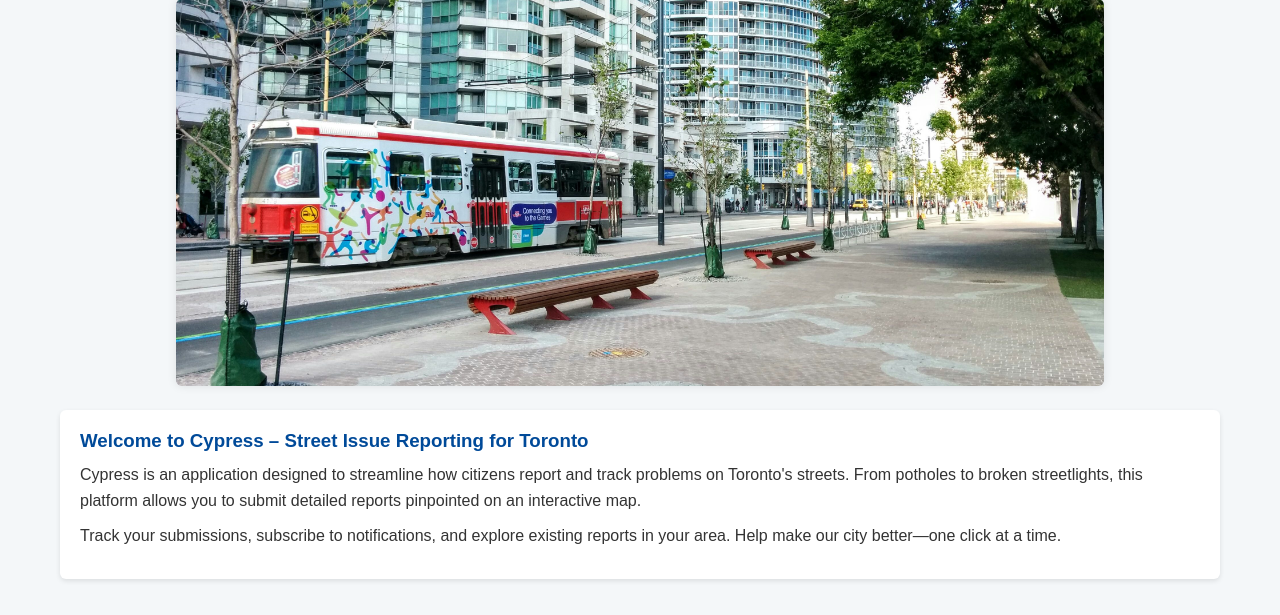
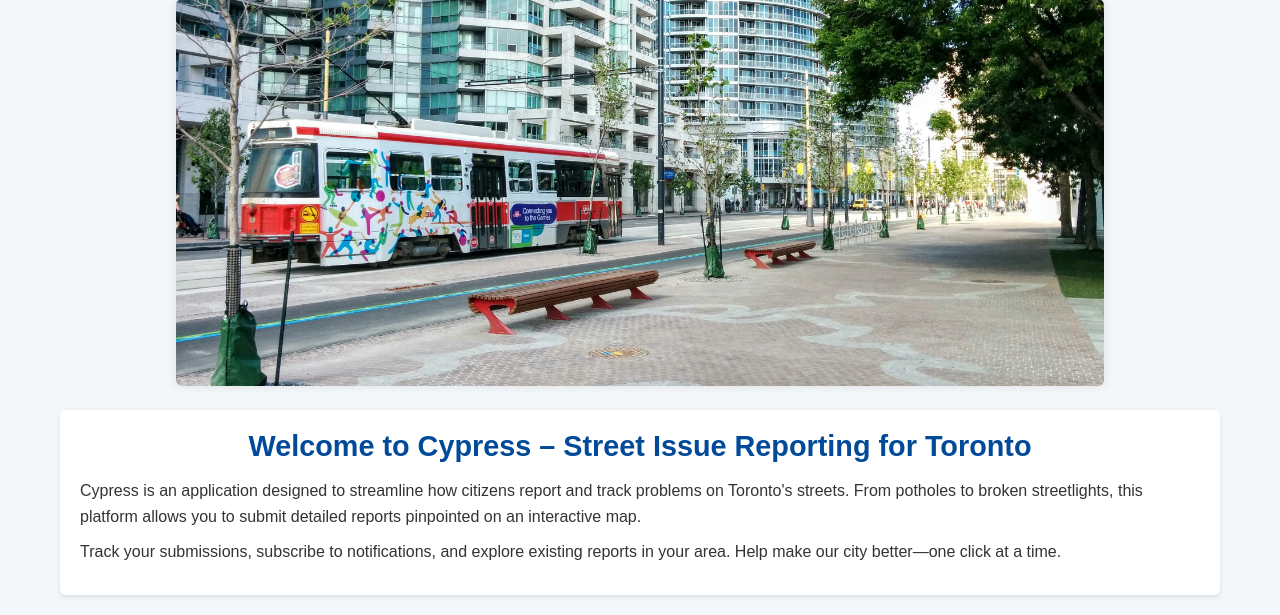
Before and after one commit to khadijaabbas1/group74_sprint3, a PHP site: page / in a window 1280 px wide. Shown: the part 193-808 px from the top of the page. Before the commit the page ends 774 px from the top, so only its background shows below. Run offline with PHP 8.4, Linux system fonts and the light colour scheme.

Commit message:
Update style.css

```diff
--- a/style.css
+++ b/style.css
@@ -80,8 +80,11 @@ nav ul li a:hover {
 }
 
 #body1 h3 {
+  text-align: center;
+  font-size: 1.8em;
+  font-weight: 700;
   color: #004a99;
-  margin-bottom: 10px;
+  margin-bottom: 15px;
 }
 
 #body1 p {
```
